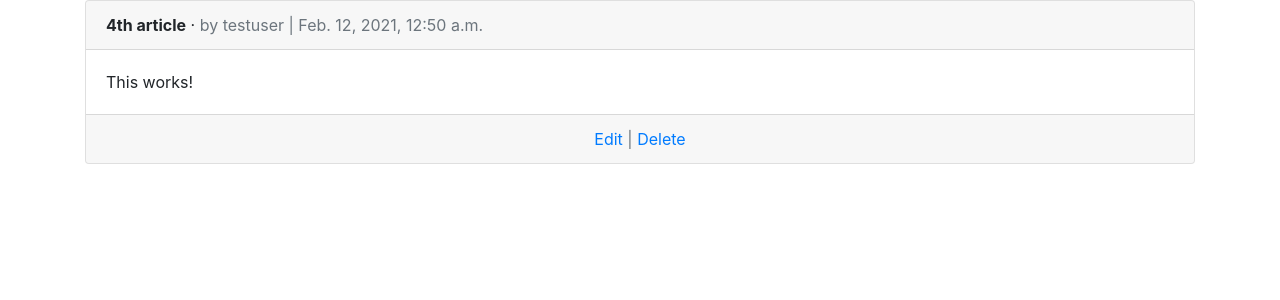
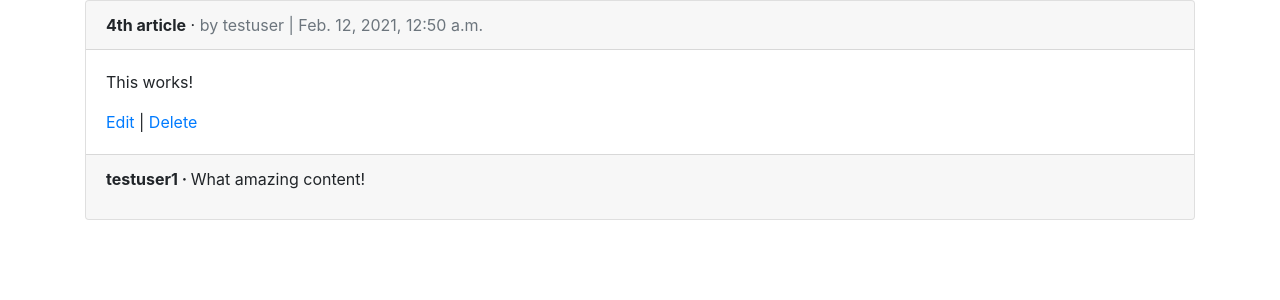
Before and after one commit to mreboland/djangoNewsApp, a Django app: page /articles/ in a window 1280 px wide. Shown: the part 56-356 px from the top of the page. Run offline with Django 3.2, Linux system fonts and the light colour scheme; a user stored in the database is signed in; data comes from the database, SQL or seed files in the repository.

Commit message:
added comments to our article list html page

```diff
--- a/templates/article_list.html
+++ b/templates/article_list.html
@@ -13,10 +13,22 @@
                 <span class="text-muted">by {{ article.author }} | {{ article.date }}</span>
             </div>
             <div class="card-body">
-                {{ article.body }}
+                <p>
+                    {{ article.body }}
+                </p>
+                <a href="{% url 'article_edit' article.pk %}">Edit</a> |
+                <a href="{% url 'article_delete' article.pk %}">Delete</a>
             </div>
-            <div class="card-footer text-center text-muted">
-                <a href="{% url 'article_edit' article.pk %}">Edit</a> | <a href="{% url 'article_delete' article.pk %}">Delete</a>
+            <div class="card-footer">
+                <!-- The syntax works below by saying first look at the article model, then comments which is the related name of the entire Comment model, and select all included. -->
+                {% for comment in article.comments.all %}
+                    <p>
+                        <span class="font-weight-bold">
+                            {{ comment.author }} &middot;
+                        </span>
+                        {{ comment }}
+                    </p>
+                {% endfor %}
             </div>
         </div>
         <br />
```
